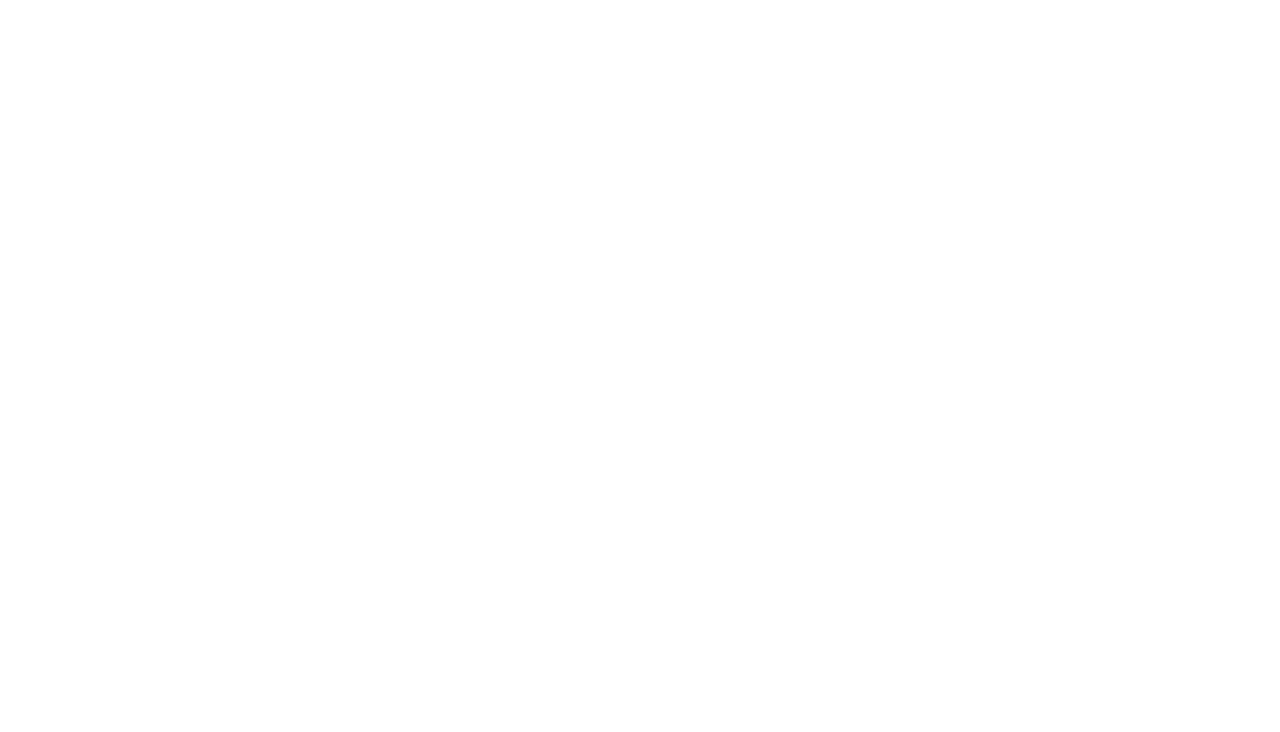
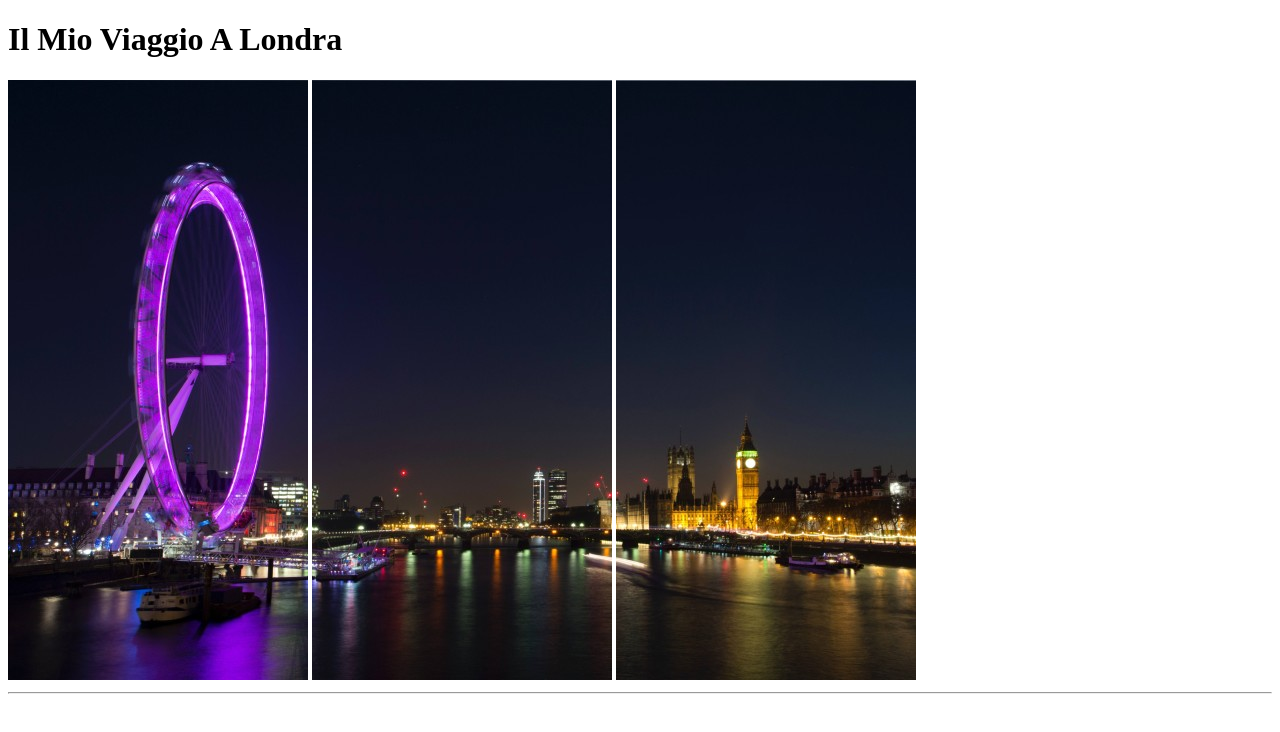
Before and after one commit to alessandroiero/html-london-trip, a plain HTML site: page index.html in a window 1280 px wide. Drawn offline with Linux system fonts and the light colour scheme.

Commit message:
Creazione Header+Favicon

```diff
--- a/index.html
+++ b/index.html
@@ -4,9 +4,40 @@
     <meta charset="UTF-8">
     <meta http-equiv="X-UA-Compatible" content="IE=edge">
     <meta name="viewport" content="width=device-width, initial-scale=1.0">
+    <link rel="apple-touch-icon" sizes="57x57" href="img/klipartz.com.png">
+    <link rel="apple-touch-icon" sizes="60x60" href="img/klipartz.com.png">
+    <link rel="apple-touch-icon" sizes="72x72" href="img/klipartz.com.png">
+    <link rel="apple-touch-icon" sizes="76x76" href="img/klipartz.com.png">
+    <link rel="apple-touch-icon" sizes="114x114" href="img/klipartz.com.png">
+    <link rel="apple-touch-icon" sizes="120x120" href="img/klipartz.com.png">
+    <link rel="apple-touch-icon" sizes="144x144" href="img/klipartz.com.png">
+    <link rel="apple-touch-icon" sizes="152x152" href="img/klipartz.com.png">
+    <link rel="apple-touch-icon" sizes="180x180" href="img/klipartz.com.png">
+    <link rel="icon" type="image/png" sizes="192x192"  href="img/klipartz.com.png">
+    <link rel="icon" type="image/png" sizes="32x32" href="img/klipartz.com.png">
+    <link rel="icon" type="image/png" sizes="96x96" href="img/klipartz.com.png">
+    <link rel="icon" type="image/png" sizes="16x16" href="img/klipartz.com.png">
+    <link rel="manifest" href="/manifest.json">
+    <meta name="msapplication-TileColor" content="#ffffff">
+    <meta name="msapplication-TileImage" content="/ms-icon-144x144.png">
+    <meta name="theme-color" content="#ffffff">
     <title>Il Mio Viaggio A Londra</title>
 </head>
+
 <body>
+    <!-- Inizio Header -->
+    <header>
+        <h1>Il Mio Viaggio A Londra</h1>
+        <div>
+            <img src="img/pexels-bill-emrich-230794-0.jpg" alt="parte sinistra">
+            <img src="img/pexels-bill-emrich-230794-1.jpg" alt="parte centrale">
+            <img src="img/pexels-bill-emrich-230794-2.jpg" alt="parte destra">
+        </div>
+        <hr>
+    </header>
+    <!-- /Chiusura Header -->
+
+
 
 </body>
 </html>
```
